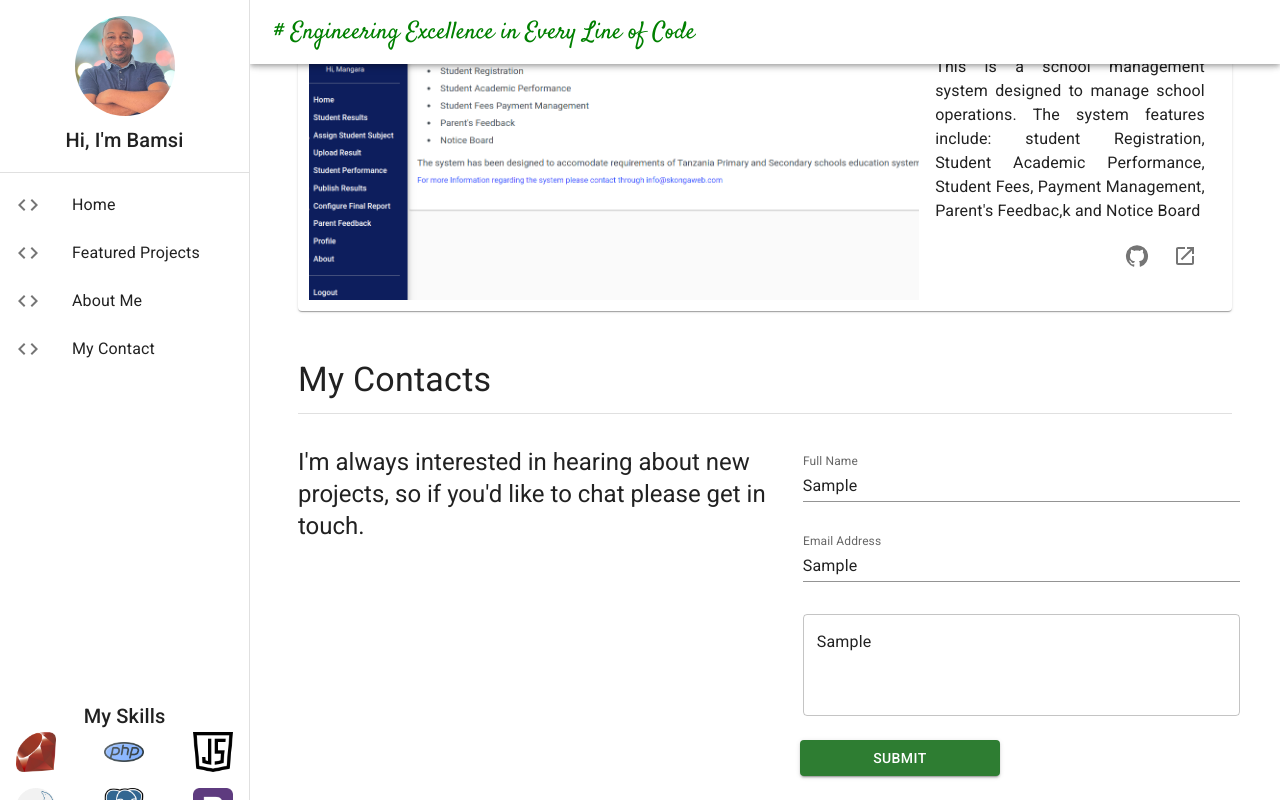
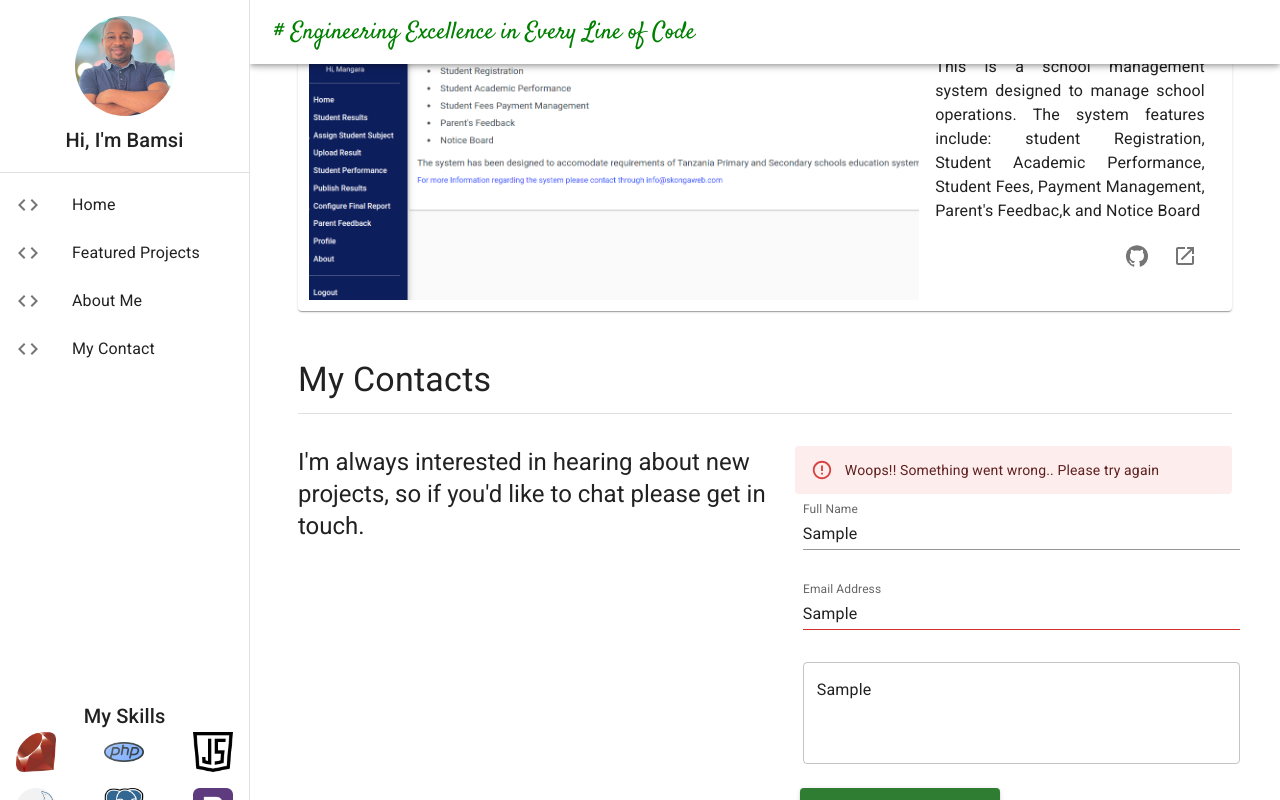
Before and after one commit to bamsi/hbamsi, a React (Create React App) app: page / in a window 1280 px wide. Both pictures are taken after typing "Sample", "Sample", "Sample" into the empty fields and a click on the button "SUBMIT". Shown: the part 2056-2856 px from the top of the page. Built offline with nearby package versions, Linux system fonts and the light colour scheme.

Commit message:
add form validation

```diff
--- a/package.json
+++ b/package.json
@@ -10,6 +10,7 @@
     "@testing-library/jest-dom": "^5.17.0",
     "@testing-library/react": "^13.4.0",
     "@testing-library/user-event": "^13.5.0",
+    "axios": "^1.5.0",
     "material-icons": "^1.13.10",
     "react": "^18.2.0",
     "react-dom": "^18.2.0",
--- a/src/components/myContact.js
+++ b/src/components/myContact.js
@@ -7,8 +7,59 @@ import Grid from "@mui/material/Grid";
 import MuiTexField from "@mui/material/TextField";
 import Button from "@mui/material/Button";
 import { Divider } from "@mui/material";
+import { useState } from "react";
+import axios from "axios";
+import Alert from "@mui/material/Alert";
 
 const MyContact = () => {
+  const [name, setName] = useState("");
+  const [email, setEmail] = useState("");
+  const [message, setMessage] = useState("");
+  const [successMessage, setSuccessMessage] = useState("");
+  const [errorMessage, setErrorMessage] = useState("");
+  const [validEmail, setValidEmail] = useState(false);
+
+  const validateEmail = (email) => {
+    const regex = /^[A-Z0-9._%+-]+@[A-Z0-9.-]+\.[A-Z]{2,}$/i;
+    return regex.test(email);
+  };
+
+  const validateForm = () => {
+    return name !== "" || email !== "" || message !== "";
+  };
+
+  const handleNameChange = (e) => {
+    setName(e.target.value);
+  };
+  const handleEmailChange = (e) => {
+    setEmail(e.target.value);
+    validateEmail(email) ? setValidEmail(true) : setValidEmail(false);
+  };
+  const handleMessageChange = (e) => {
+    setMessage(e.target.value);
+  };
+
+  const handleOnSubmit = async (e) => {
+    e.preventDefault();
+    if (validateForm()) {
+      try {
+        const payload = { name, email, message };
+        const response = await axios.post(
+          "https://formspree.io/f/mjvlodlr",
+          payload
+        );
+        if (response.status === 200) {
+          setSuccessMessage("Thank you for contacting me!");
+        } else {
+          setErrorMessage("Woops!! Something went wrong.. Please try again");
+        }
+      } catch (error) {
+        setErrorMessage("Woops!! Something went wrong.. Please try again");
+      }
+    } else {
+      setErrorMessage("Woops!! Please fill all required fields");
+    }
+  };
   return (
     <Box style={{ marginTop: "3rem" }}>
       <Typography variant="h4" gutterBottom>
@@ -36,22 +87,48 @@ const MyContact = () => {
           </Typography>
         </div>
         <div>
+          <form onSubmit={handleOnSubmit}>
+            <div>
+              {successMessage !== "" && (
+                <Alert severity="success">{successMessage}</Alert>
+              )}
+              {errorMessage !== "" && (
+                <Alert severity="error">{errorMessage}</Alert>
+              )}
+            </div>
             <Grid container spacing={2}>
               <Grid item xs={12}>
                 <FormControl fullWidth sx={{ m: 1 }} variant="standard">
                   <InputLabel htmlFor="full name">Full Name</InputLabel>
-                <Input id="full-name" />
+                  <Input
+                    id="full-name"
+                    value={name}
+                    onChange={handleNameChange}
+                    required
+                  />
                 </FormControl>
               </Grid>
               <Grid item xs={12}>
                 <FormControl fullWidth sx={{ m: 1 }} variant="standard">
                   <InputLabel htmlFor="email">Email Address</InputLabel>
-                <Input id="email" />
+                  <Input
+                    id="email"
+                    value={email}
+                    onChange={handleEmailChange}
+                    error={!validEmail}
+                  />
                 </FormControl>
               </Grid>
               <Grid item xs={12}>
                 <FormControl fullWidth sx={{ m: 1 }} variant="standard">
-                <MuiTexField fullWidth multiline rows={3} />
+                  <MuiTexField
+                    fullWidth
+                    multiline
+                    rows={3}
+                    value={message}
+                    onChange={handleMessageChange}
+                    required
+                  />
                 </FormControl>
               </Grid>
               <Grid item xs={12}>
@@ -67,12 +144,14 @@ const MyContact = () => {
                     variant="contained"
                     color="success"
                     style={{ width: "200px" }}
+                    type="submit"
                   >
                     Submit
                   </Button>
                 </div>
               </Grid>
             </Grid>
+          </form>
         </div>
       </Box>
     </Box>
```
Also changed, not shown: 1 other file (tests, documents, lock files or other folders). Lines whose indentation alone changed are shown as unchanged.
